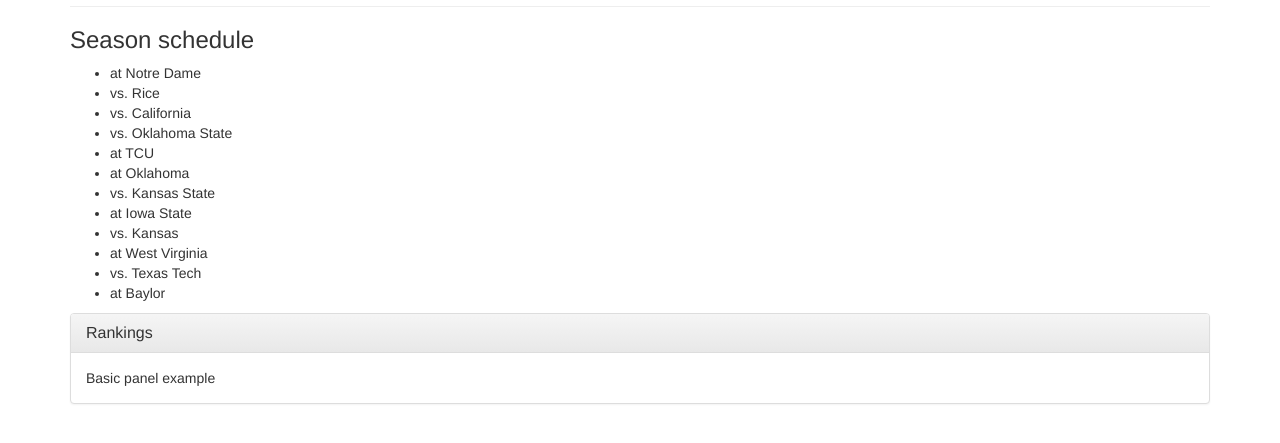
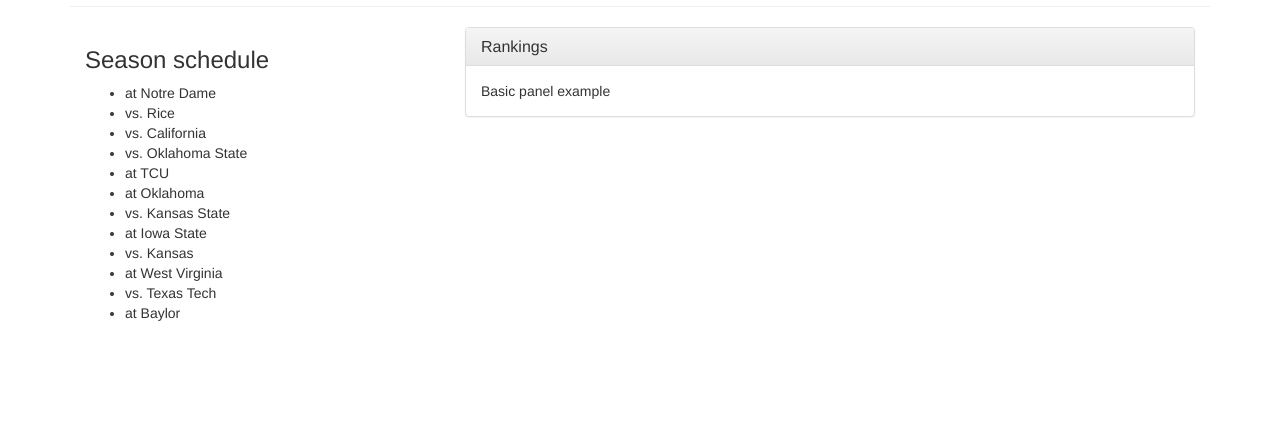
Before and after one commit to marykcantrell/bootstrap-test, a plain HTML site: page index.html in a window 1280 px wide. Shown: the part 443-886 px from the top of the page. After the commit the page ends 800 px from the top, so only its background shows below. Drawn offline with nearby package versions, Linux system fonts and the light colour scheme.

```diff
--- a/index.html
+++ b/index.html
@@ -21,6 +21,7 @@
         <link rel="stylesheet" href="css/main.css">
 
         <script src="js/vendor/modernizr-2.8.3-respond-1.4.2.min.js"></script>
+        <script src="https://maxcdn.bootstrapcdn.com/bootlint/0.12.0/bootlint.min.js" integrity="sha256-imvviqwdvPR88qL2v9HDQkJQDIzpTgi9YgOcBmY31dI= sha512-7Ug+d3JiGZkaTLpHiit5OgCuaWDU0zj1kEFIIZ5982nEay2k3VwTeJgCp0pE7NgtrWxPXYdhKcKlQFyQpSREvA==" crossorigin="anonymous"></script>
     </head>
     <body>
       <div class="container">
@@ -35,6 +36,7 @@
         </div>
       </div>
     </div>
+      <div class="col-xs-12 col-sm-6 col-md-4">
         <h3>Season schedule</h3>
         <ul>
           <li>at Notre Dame</li>
@@ -50,6 +52,8 @@
           <li>vs. Texas Tech</li>
           <li>at Baylor</li>
         </ul>
+      </div>
+        <div class="col-xs-12 col-sm-6 col-md-8">
         <div class="panel panel-default">
           <div class="panel-heading">
             <h3 class="panel-title">Rankings</h3>
@@ -57,6 +61,7 @@
           <div class="panel-body">
             Basic panel example
           </div>
+        </div>
         </div>
       </div>
       <script src="http://ajax.googleapis.com/ajax/libs/jquery/1.11.2/jquery.min.js"></script>
```
